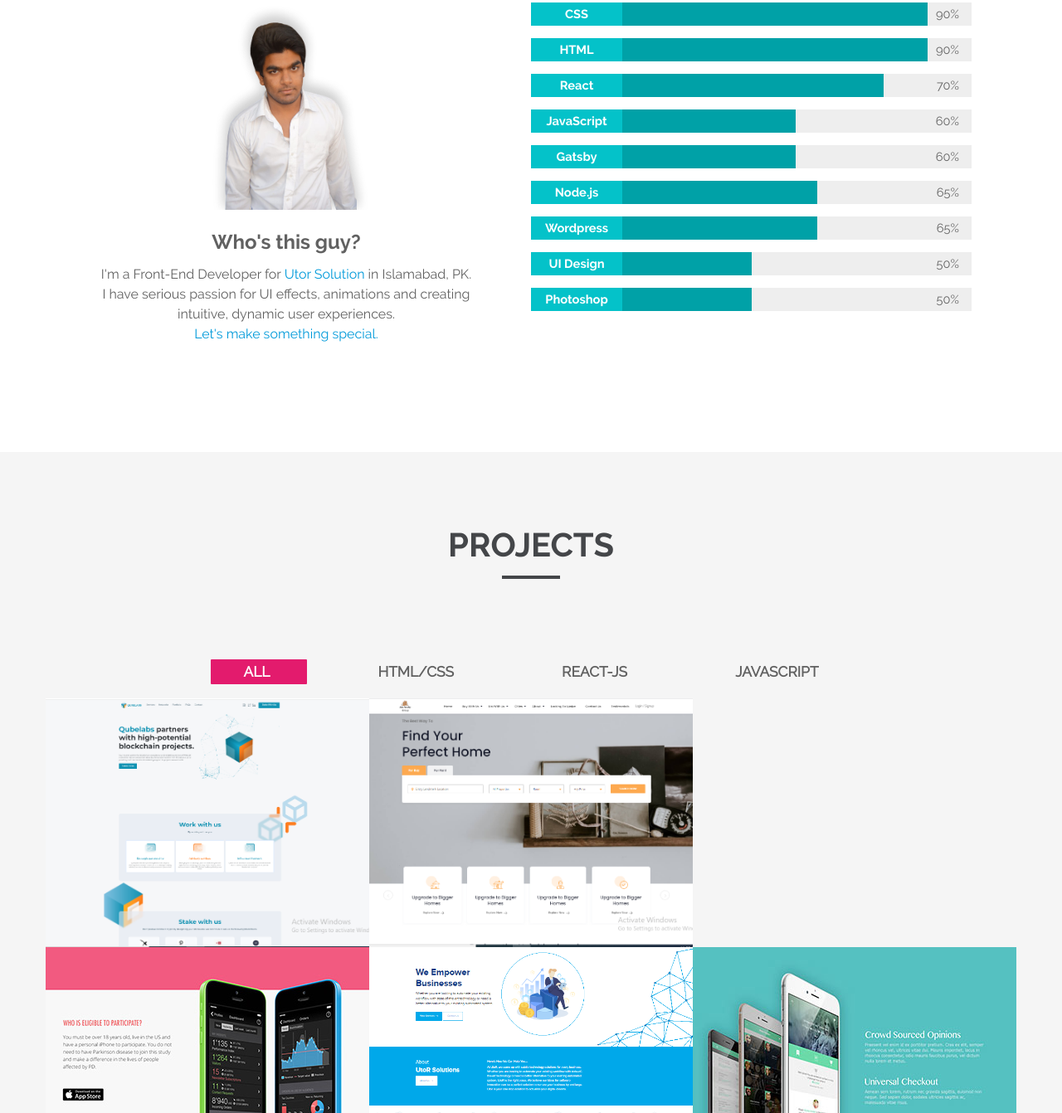
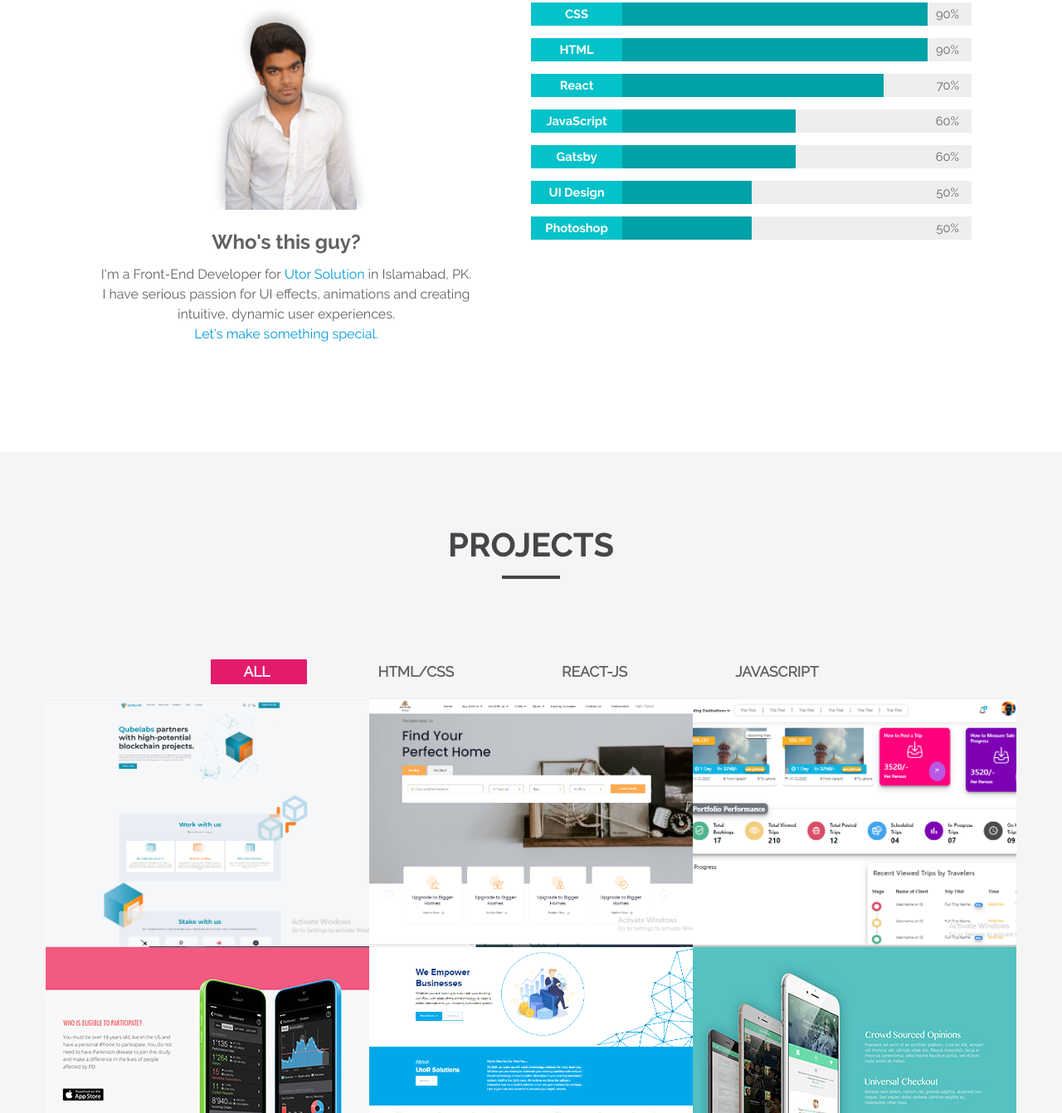
Before and after one commit to MuhRehman/progress-portfolio, a plain HTML site: page index.html in a window 1280 px wide. Shown: the part 1383-2725 px from the top of the page at 83% size. Drawn offline with nearby package versions, Linux system fonts and the light colour scheme; animation ran at ten frames a second.

Commit message:
skill changes

```diff
--- a/index.html
+++ b/index.html
@@ -205,19 +205,19 @@
               <span>60%</span>
             </div>
 
-            <div class="bar flex">
+            <!-- <div class="bar flex">
               <div class="bar fill" style="width:65%">
                 <div class="tag bold flex">Node.js</div>
               </div>
               <span>65%</span>
-            </div>
+            </div> -->
 
-            <div class="bar flex">
+            <!-- <div class="bar flex">
               <div class="bar fill" style="width:65%">
                 <div class="tag bold flex">Wordpress</div>
               </div>
               <span>65%</span>
-            </div>
+            </div> -->
 
             <div class="bar flex">
               <div class="bar fill" style="width:50%">
@@ -862,6 +862,8 @@
 <!-- <h1>https://utorsols.com/</h1> -->
 <!-- <h1>https://optimistic-darwin-f7997d.netlify.app/</h1> -->
 <!-- <h1>https://rehman-demo-proejct.surge.sh/#/</h1> -->
+<!-- dashboard -->
+<!-- https://nostalgic-kalam-dab2fe.netlify.app/# -->
   <div id="preload">
     <img src="img/me.png" />
     <img src="img/filler.html" />
--- a/style/style.css
+++ b/style/style.css
@@ -743,7 +743,7 @@ section:nth-of-type(3) #gallery .mix:nth-child(2) .card {
   background: url("../img/slides/realstate.PNG") center center/cover;
 }
 section:nth-of-type(3) #gallery .mix:nth-child(3) .card {
-  background: url("../img/slides/") center center/cover;
+  background: url("../img/slides/dashboard.PNG") center center/cover;
 }
 section:nth-of-type(3) #gallery .mix:nth-child(4) .card {
   background: url("../img/thumb-4.jpg") center center/cover;
```
Also changed, not shown: img/slides/dashboard.PNG (added).
